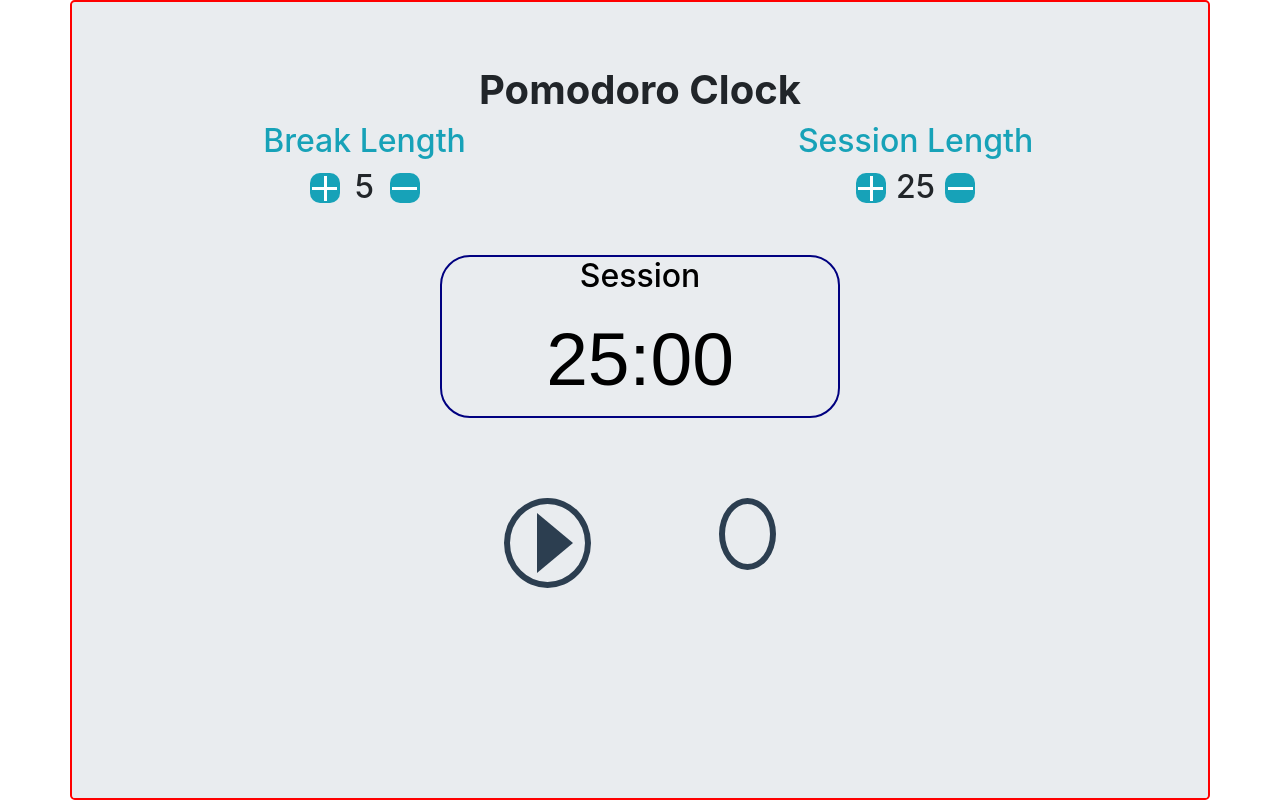
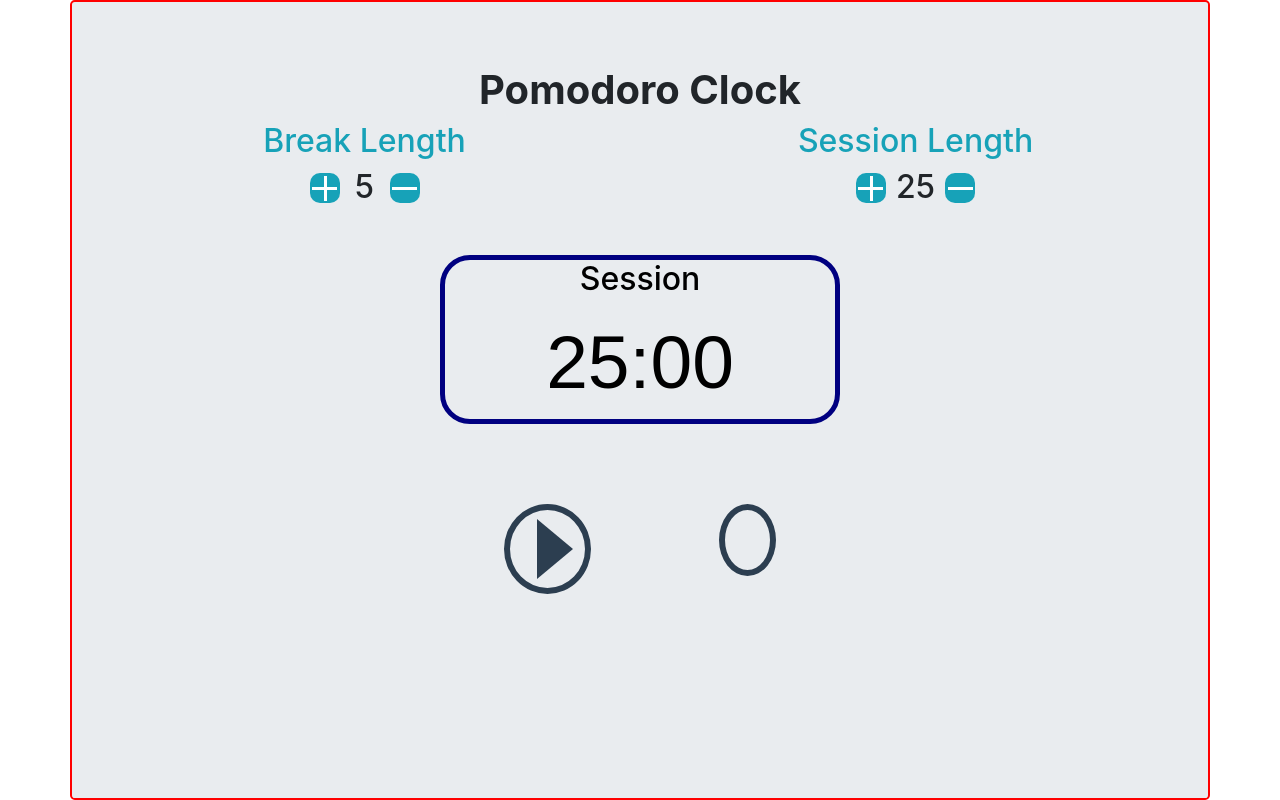
Before and after one commit to petercrackthecode/FCC_PomodoroClock, a React (Create React App) app: page / in a window 1280 px wide. Built offline with nearby package versions, Linux system fonts and the light colour scheme; some icons are missing; a web font is replaced by a local one.

Commit message:
Done styling

```diff
--- a/src/App.js
+++ b/src/App.js
@@ -15,6 +15,7 @@ const defaultState= {
   m_isSessionRunning: true,
   m_alarmColor: {
     color: 'black',
+    border: '5px solid navy',
   },
 };
 
@@ -45,6 +46,7 @@ class App extends React.Component {
         m_isSessionRunning: !prevState.m_isSessionRunning,
         m_alarmColor: {
           color: 'black',
+          border: '5px solid navy'
         },
       }));
 
@@ -60,7 +62,8 @@ class App extends React.Component {
       if (seconds === 0) {
         await this.setState({
           m_alarmColor: {
-            color: 'red'
+            color: 'red',
+            border: '5px solid red',
           },
         });
         await this.playSound();
@@ -68,7 +71,8 @@ class App extends React.Component {
       else {
         await this.setState({
           m_alarmColor: {
-            color: 'black'
+            color: 'black',
+            border: '5px solid navy',
           }
         });
       }
--- a/src/styles/App.css
+++ b/src/styles/App.css
@@ -70,7 +70,6 @@
   margin-left: auto;
   margin-right: auto;
   margin-bottom: 50px;
-  border: 2px solid navy;
   border-radius: 30px;
 }
 #app #pomodoro-clock #time-stamp #time-left {
--- a/src/styles/App.scss
+++ b/src/styles/App.scss
@@ -96,7 +96,6 @@ $transition-time: 0.8;
       margin-left: auto;
       margin-right: auto;
       margin-bottom: 50px;
-      @include Border(2px, navy);
       border-radius: 30px;
 
       #time-left {
```
Also changed, not shown: 1 other file (tests, documents, lock files or other folders).
